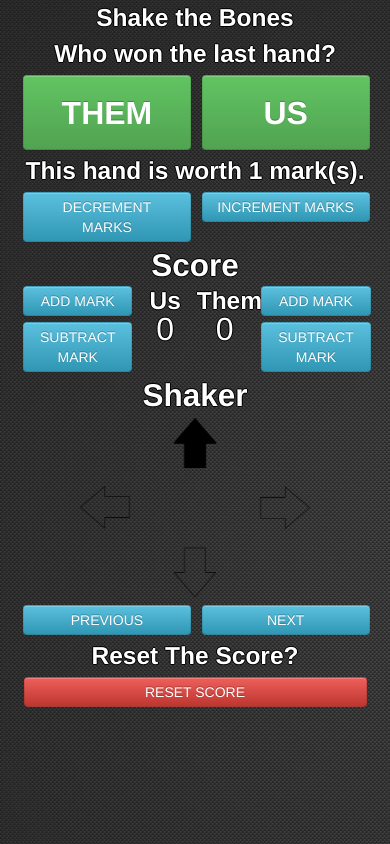
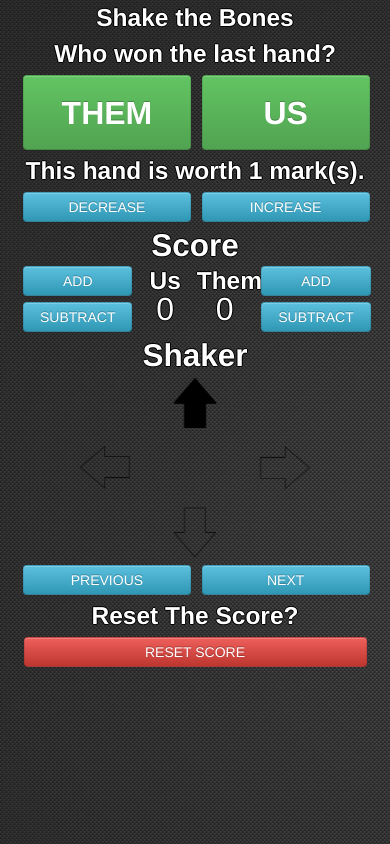
Before and after one commit to zachcannon/Shake_The_Bones, a Flask app: page /game in a window 390 px wide. Run offline with Flask 2, Linux system fonts and the light colour scheme; parts of the project's set-up code (start-up, migrations or seed data) failed here and were passed over; some libraries are stand-ins or nearby versions.

Commit message:
Tweaked for phone

```diff
--- a/app/templates/base.html
+++ b/app/templates/base.html
@@ -32,8 +32,8 @@
 				<div class="row-fluid">
 					<div class="span12">
 						<h3>This hand is worth <span class='js-count_on_turn'>1</span> mark(s).</h3>
-						<div><button class="btn btn-info btn-default js-increment_count">INCREMENT MARKS</button></div>
-						<div><button class="btn btn-info btn-default js-decrement_count">DECREMENT MARKS</button></div>
+						<div><button class="btn btn-info btn-default js-increment_count">INCREASE MARKS</button></div>
+						<div><button class="btn btn-info btn-default js-decrement_count">DECREASE MARKS</button></div>
 					</div>
 				</div>
 
@@ -109,7 +109,7 @@
 
 
 
-	<div class='visible-tablet hidden-desktop'>
+	<div class='visible-tablet'>
 		<h3 class='section-header'> Shake the Bones</h3>
 
 		<div class='row-fluid'>
@@ -126,8 +126,8 @@
 			<div class="span12">
 				<h3 class='section-header'>This hand is worth <span class='js-count_on_turn'>1</span> mark(s).</h3>
 				<div class="row-fluid">
-					<div class="span6"><button class="btn btn-info btn-default js-decrement_count">DECREMENT MARKS</button></div>
-					<div class="span6"><button class="btn btn-info btn-default js-increment_count">INCREMENT MARKS</button></div>
+					<div class="span6"><button class="btn btn-info btn-default js-decrement_count">DECREASE MARKS</button></div>
+					<div class="span6"><button class="btn btn-info btn-default js-increment_count">INCREASE MARKS</button></div>
 				</div>
 			</div>
 		</div>
@@ -197,7 +197,93 @@
 		</div>
 	</div>
 
+	<div class='visible-phone'>
+		<h3 class='section-header'> Shake the Bones</h3>
 
+		<div class='row-fluid'>
+			<div class="span12">
+				<h3 class='section-header'>Who won the last hand?</h3>
+				<div class='row-fluid'>
+					<div class="span6"><button class="btn btn-success btn-lg js-them_win_the_turn turn-button"> THEM </button></div>
+					<div class="span6"><button class="btn btn-success btn-lg js-us_win_the_turn turn-button"> US </button></div>
+				</div>
+			</div>
+		</div>
+
+		<div class="row-fluid">
+			<div class="span12">
+				<h3 class='section-header'>This hand is worth <span class='js-count_on_turn'>1</span> mark(s).</h3>
+				<div class="row-fluid">
+					<div class="span6"><button class="btn btn-info btn-default js-decrement_count">DECREASE</button></div>
+					<div class="span6"><button class="btn btn-info btn-default js-increment_count">INCREASE</button></div>
+				</div>
+			</div>
+		</div>
+
+		<h2 class='section-header'> Score </h2>
+
+		<div class="row-fluid">
+			<div class='span4'>
+				<button class='btn btn-info btn-default scorechangebutton js-us_increment'> ADD </button>
+				<button class='btn btn-info btn-default scorechangebutton js-us_decrement'> SUBTRACT </button>
+			</div>
+
+			<div class='span2'>
+				<h3 class='section-header'>Us</h3>
+				<p class='js-us_score_box scorebox section-header'>0</p>
+			</div>
+
+			<div class='span2'>
+				<h3 class='section-header'>Them</h3>
+				<p class='js-them_score_box scorebox section-header'>0</p>
+			</div>
+
+			<div class='span4'>
+				<button class='btn btn-info btn-default scorechangebutton js-them_increment'> ADD </button>
+				<button class='btn btn-info btn-default scorechangebutton js-them_decrement'> SUBTRACT </button>
+			</div>
+		</div>
+
+
+		<h2 class='section-header'> Shaker </h2>
+
+		<div class='row-fluid'>
+			<div class='span2 offset5 arrowholder'>
+				<img src="static/arrow_up.png" class="shakerarrow js-arrow_up"></img>
+				<img src="static/arrow_up_hollow.png" class="hollowshakerarrow"></img>
+			</div>
+		</div>
+
+		<div class='row-fluid'>
+			<div class='span2 offset2 arrowholder'>
+				<img src="static/arrow_left.png" class="shakerarrow js-arrow_left"></img>
+				<img src="static/arrow_left_hollow.png" class="hollowshakerarrow"></img>
+			</div>
+			<div class='span2 offset4 arrowholder'>
+				<img src="static/arrow_right.png" class="shakerarrow js-arrow_right"></img>
+				<img src="static/arrow_right_hollow.png" class="hollowshakerarrow"></img>
+			</div>
+		</div>
+
+		<div class='row-fluid'>
+			<div class='span2 offset5 arrowholder'>
+				<img src="static/arrow_down.png" class="shakerarrow js-arrow_down"></img>
+				<img src="static/arrow_down_hollow.png" class="hollowshakerarrow"></img>
+			</div>
+		</div>
+
+		<div class='row-fluid'>
+			<div class="span6"><button class='btn btn-info btn-default js-previous_shaker'> PREVIOUS </button></div>
+			<div class="span6"><button class='btn btn-info btn-default js-next_shaker'> NEXT </button></div>
+		</div>
+
+		<div class='row-fluid'>
+			<div class="span12">
+				<h3 class='section-header'>Reset The Score?</h3>
+				<div><button class="btn btn-danger btn-lg js-reset_count_to_zero"> RESET SCORE </button></div>
+			</div>
+		</div>
+	</div>
 
 	</body>
 </html>
```
